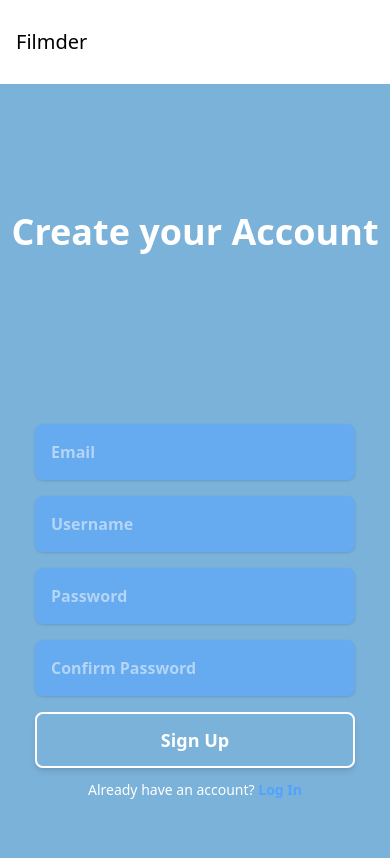
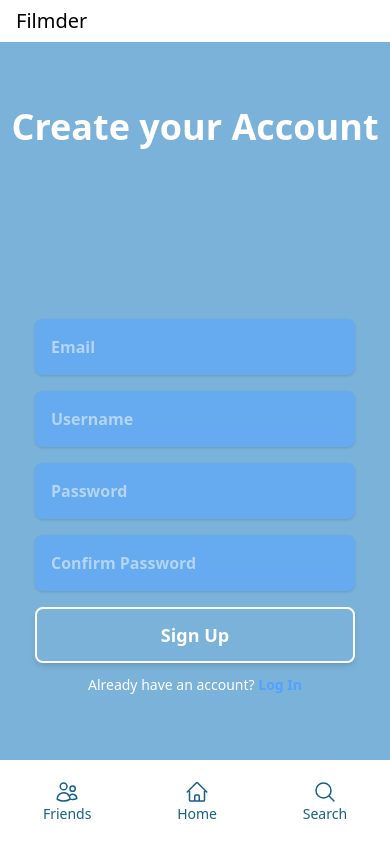
Before and after one commit to sondreir98/NTNU-TDT4140-Filmder, a React (Vite) app: page /signup in a window 390 px wide. Shown: the top 858 px of the page. Built offline with nearby package versions, Linux system fonts and the light colour scheme.

Commit message:
style: :lipstick: Fix navbar not showing on profile, login and signin pages
Also changed ratio of header to be smaller. Also made navbar more responsive by removing padding and improving flexbox.

```diff
--- a/src/Navbar.tsx
+++ b/src/Navbar.tsx
@@ -3,8 +3,7 @@ import { HomeIcon, SearchIcon, UsersIcon } from "./Icons";
 
 function Navbar() {
 	return (
-		<nav className="w-full bg-white shadow-lg p-10">
-			<div className="flex justify-around items-center -mx-4">
+		<nav className="flex justify-around items-center w-full bg-white shadow-lg h-full">
 			<NavLink
 				to="/Friends"
 				className="flex flex-col items-center text-dark hover:text-blue-500"
@@ -26,7 +25,6 @@ function Navbar() {
 				<SearchIcon />
 				<span className="text-sm">Search</span>
 			</NavLink>
-			</div>
 		</nav>
 	);
 }
--- a/src/Profile.tsx
+++ b/src/Profile.tsx
@@ -1,7 +1,7 @@
-import {useState, useEffect} from "react";
-import type {Film } from "./Movies";
-import { getLikedMovies, getDislikedMovies } from "./DatabaseAccess";
+import { useEffect, useState } from "react";
 import { auth } from "./Database";
+import { getDislikedMovies, getLikedMovies } from "./DatabaseAccess";
+import type { Film } from "./Movies";
 
 function Profile() {
 	const [selectedCategory, setSelectedCategory] = useState("liked");
@@ -13,7 +13,7 @@ function Profile() {
 		async function fetchMovies() {
 			const liked = await getLikedMovies();
 			console.log("Fetched liked movies:", liked);
-          console.log("User is:", auth.currentUser)
+			console.log("User is:", auth.currentUser);
 			const disliked = await getDislikedMovies();
 			setLikedMovies(liked);
 			setDislikedMovies(disliked);
@@ -21,10 +21,11 @@ function Profile() {
 		fetchMovies();
 	}, []);
 
-  const moviesToShow = selectedCategory === "liked" ? likedMovies : dislikedMovies;
+	const moviesToShow =
+		selectedCategory === "liked" ? likedMovies : dislikedMovies;
 
 	return (
-		<div className="relative min-h-screen bg-gray-100 p-4 flex flex-col items-center">
+		<div className="relative h-full bg-gray-100 p-4 flex flex-col items-center overflow-scroll">
 			<h1 className="absolute top-4 text-2xl font-bold">Profile Page</h1>
 
 			<img
@@ -39,7 +40,10 @@ function Profile() {
 
 			{/* Dropdown Menu */}
 			<div className="w-full max-w-lg bg-white p-4 rounded-lg shadow-lg mb-6 mt-3">
-			<label htmlFor="movieFilter" className="text-lg font-semibold text-gray-700 mb-2 block">
+				<label
+					htmlFor="movieFilter"
+					className="text-lg font-semibold text-gray-700 mb-2 block"
+				>
 					Show:
 				</label>
 				<select
@@ -64,11 +68,18 @@ function Profile() {
 					{moviesToShow.length > 0 ? (
 						<ul className="space-y-4">
 							{moviesToShow.map((movie) => (
-							<li key={movie.name} className="p-4 rounded-lg border border-gray-200 shadow-sm bg-white">
-								<p className="text-xl font-semibold text-gray-800">{movie.name}</p>
+								<li
+									key={movie.name}
+									className="p-4 rounded-lg border border-gray-200 shadow-sm bg-white"
+								>
+									<p className="text-xl font-semibold text-gray-800">
+										{movie.name}
+									</p>
 									<p className="text-sm text-gray-600">{movie.year}</p>
 									<p className="text-gray-500 mt-2">{movie.info}</p>
-								<p className="text-sm text-gray-400 mt-2">{movie.genre.join(", ")}</p>
+									<p className="text-sm text-gray-400 mt-2">
+										{movie.genre.join(", ")}
+									</p>
 								</li>
 							))}
 						</ul>
--- a/src/main.tsx
+++ b/src/main.tsx
@@ -13,7 +13,7 @@ const Header = () => {
 	const location = useLocation();
 
 	return (
-		<header className="max-w-md mx-auto h-1/10 flex justify-between items-center p-4">
+		<header className="max-w-md mx-auto h-1/20 flex justify-between items-center p-4">
 			<h1 className="text-xl">Filmder</h1>
 			{!["/login", "/signup"].includes(location.pathname) && (
 				<ProfilePageButton />
@@ -28,7 +28,7 @@ createRoot(
 	<StrictMode>
 		<BrowserRouter>
 			<Header />
-			<main className="max-w-md mx-auto h-8/10 relative">
+			<main className="max-w-md mx-auto h-17/20 relative">
 				<Routes>
 					<Route index element={<Home />} />
 					<Route path="/login" element={<LoginPage />} />
@@ -36,7 +36,7 @@ createRoot(
 					<Route path="/Profile" element={<Profile />} />
 				</Routes>
 			</main>
-			<footer className="max-w-md mx-auto h-1/10">
+			<footer className="max-w-md mx-auto h-2/20">
 				<Navbar />
 			</footer>
 		</BrowserRouter>
--- a/src/pages/SignUpPage.tsx
+++ b/src/pages/SignUpPage.tsx
@@ -40,7 +40,7 @@ const SignUpPage = () => {
 
 	return (
 		//Fargene endres til slutt
-		<div className="flex flex-col items-center justify-center min-h-screen bg-primary text-white">
+		<div className="flex flex-col items-center justify-center h-full bg-primary text-white">
 			<h1 className="text-4xl font-bold mb-8">Create your Account</h1>
 			<form onSubmit={handleSignUp} className="flex flex-col items-center">
 				<input
--- a/src/pages/loginpage.tsx
+++ b/src/pages/loginpage.tsx
@@ -26,7 +26,7 @@ const LoginPage = () => {
 
 	return (
 		//Fargene endres til slutt
-		<div className="flex flex-col items-center justify-center min-h-screen bg-secondary text-dark">
+		<div className="flex flex-col items-center justify-center h-full bg-secondary text-dark">
 			<h1 className="text-4xl font-bold mb-8">Filmder</h1>
 			<input
 				type="email"
```
Lines whose indentation alone changed are shown as unchanged.
